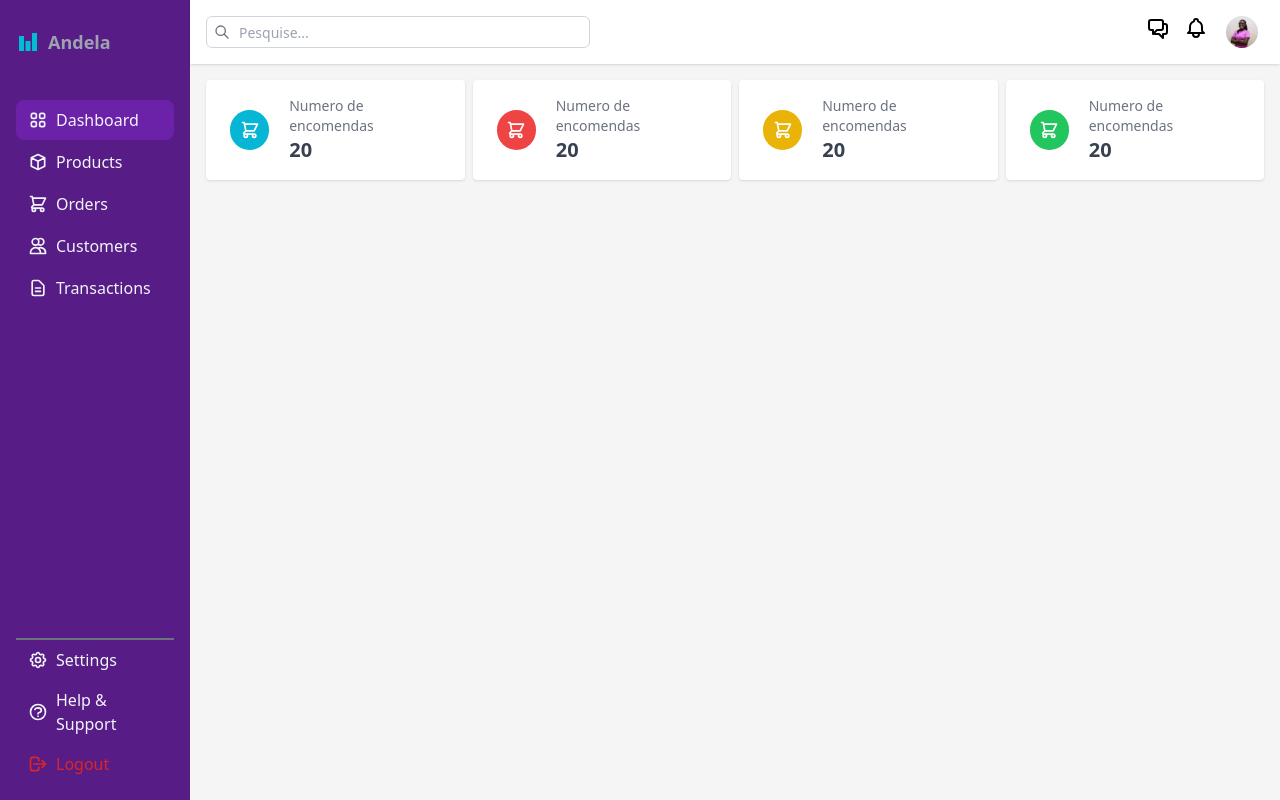
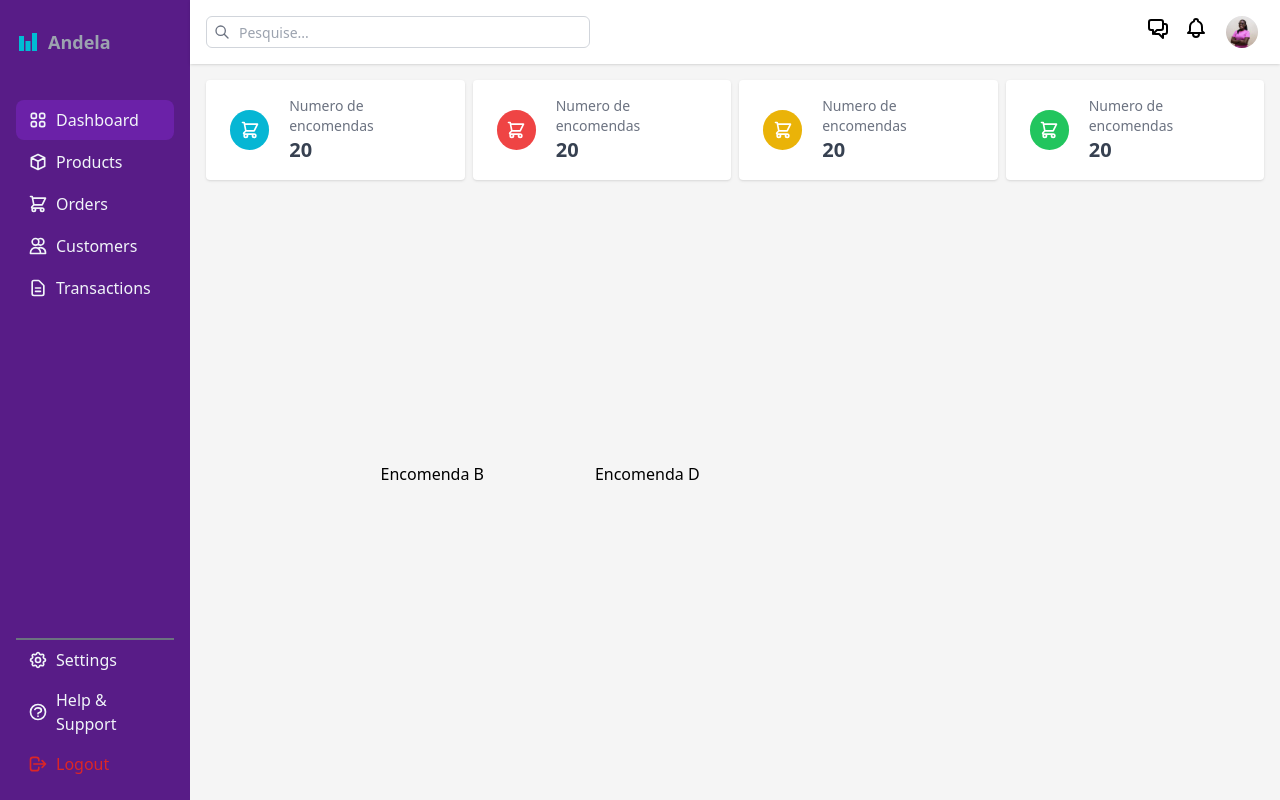
Before and after one commit to MatolaTheCoder/andela-sweet-gift, a React (Create React App) app: page / in a window 1280 px wide. Built offline with nearby package versions, Linux system fonts and the light colour scheme.

Commit message:
Working with recharts

```diff
--- a/src/components/DashboardChart.jsx
+++ b/src/components/DashboardChart.jsx
@@ -4,7 +4,10 @@ import { BarChart, Bar, XAxis, YAxis, Tooltip, Legend, CartesianGrid } from 'rec
 export default function DashboardChart() {
   return (
     <div>
-
+        <BarChart width={500} height={300} data={dados}>
+          <XAxis dataKey="name" stroke='text-gray-500'/>
+          <YAxis/>
+        </BarChart>
     </div>
   )
 }
@@ -21,3 +24,5 @@ const renderBarChart = (
     <Bar dataKey="uv" fill="#8884d8" barSize={30} />
   </BarChart>
 );
+
+const dados=[{name: 'Encomenda A', uv: 500, pv: 2400, amt: 2400}, {name: 'Encomenda B', uv: 200, pv: 2400, amt: 2400}, {name: 'Encomenda C', uv: 500, pv: 2400, amt: 2400}, {name: 'Encomenda D', uv: 300, pv: 2400, amt: 2400}]
```
